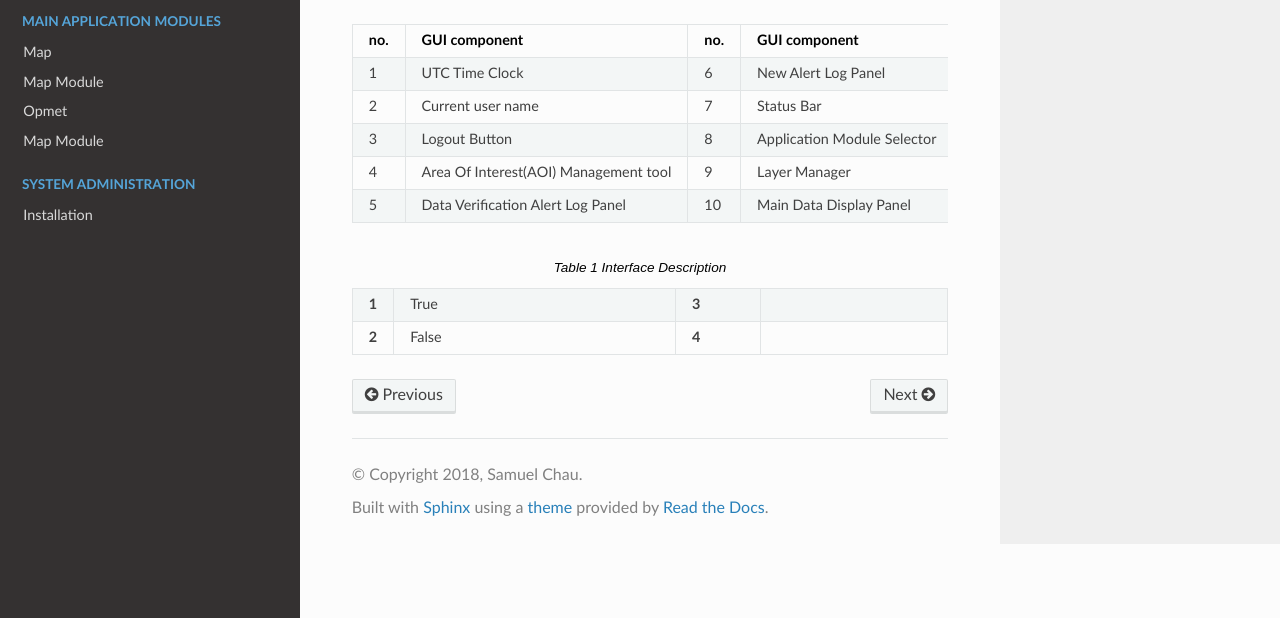
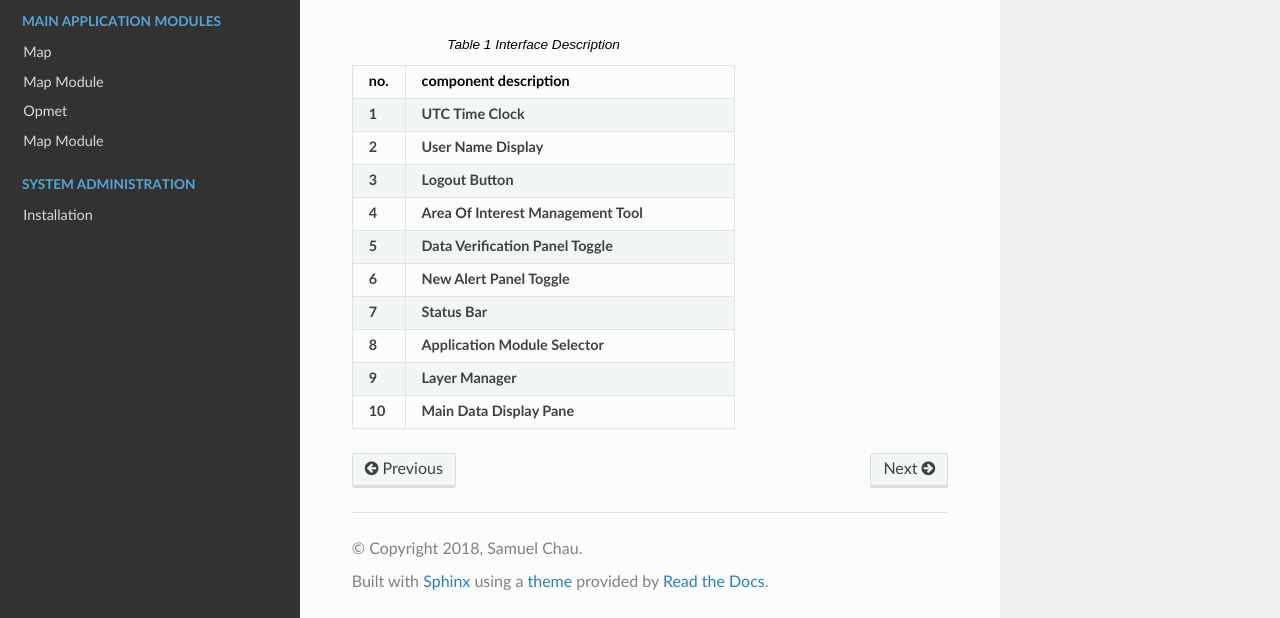
Before and after one commit to samuelchau/metwebgisdocs, a Sphinx documentation site: the page built from userguide/source/gui_overview.rst, in a window 1280 px wide and 900 px high, scrolled down 1739 px, cut to the strip 282-900 px from the top of the window. Built offline with Sphinx 7.4.7 and the Read the Docs theme 2.0.0, drawn with Linux system fonts in a browser that asks for light colours.

Commit message:
Added table describing GUI components of the main page

```diff
--- a/userguide/source/gui_overview.rst
+++ b/userguide/source/gui_overview.rst
@@ -44,25 +44,21 @@ By default, it is the Map application module being displayed in the main display
 
    Main Display Window showing the Map module
 
-+--------+----------------------------------------+------+-------------------------------+
-| no.    | GUI component                          | no.  |  GUI component                |
-+========+========================================+======+===============================+
-| 1      | UTC Time Clock                         | 6    | New Alert Log Panel           |
-+--------+----------------------------------------+------+-------------------------------+
-| 2      | Current user name                      | 7    | Status Bar                    |
-+--------+----------------------------------------+------+-------------------------------+
-| 3      | Logout Button                          | 8    | Application Module Selector   |
-+--------+----------------------------------------+------+-------------------------------+
-| 4      | Area Of Interest(AOI) Management tool  | 9    |  Layer Manager                |
-+--------+----------------------------------------+------+-------------------------------+
-| 5      | Data Verification Alert Log Panel      | 10   |  Main Data Display Panel      |
-+--------+----------------------------------------+------+-------------------------------+
+.. table:: Interface Description
+   :widths: 8 50
+   :align: left
 
-.. table:: Interface Description
-   :widths: 8 60 18 40
-   :align: center
-
-   =========  ===========  ======== ===========
-   **1**      True           **3**
-   **2**      False          **4**
-   =========  ===========  ======== ===========
+   =========  ===========================================================
+     no.      component description
+   =========  ===========================================================
+   **1**      **UTC Time Clock**
+   **2**      **User Name Display**
+   **3**      **Logout Button**
+   **4**      **Area Of Interest Management Tool**
+   **5**      **Data Verification Panel Toggle**
+   **6**      **New Alert Panel Toggle**
+   **7**      **Status Bar**
+   **8**      **Application Module Selector**
+   **9**      **Layer Manager**
+   **10**     **Main Data Display Pane**
+   =========  ===========================================================
--- a/userguide/source/system_overview.rst
+++ b/userguide/source/system_overview.rst
@@ -16,4 +16,4 @@ ordinary browser on any client computer connected to the same network.
 .. figure:: images/web_based_app.png
    :width: 500
 
-   Figure 1: Graphical User Interface of WebGIS running from a client browser.
+   Graphical User Interface of WebGIS running from the Firefox browser.
```
